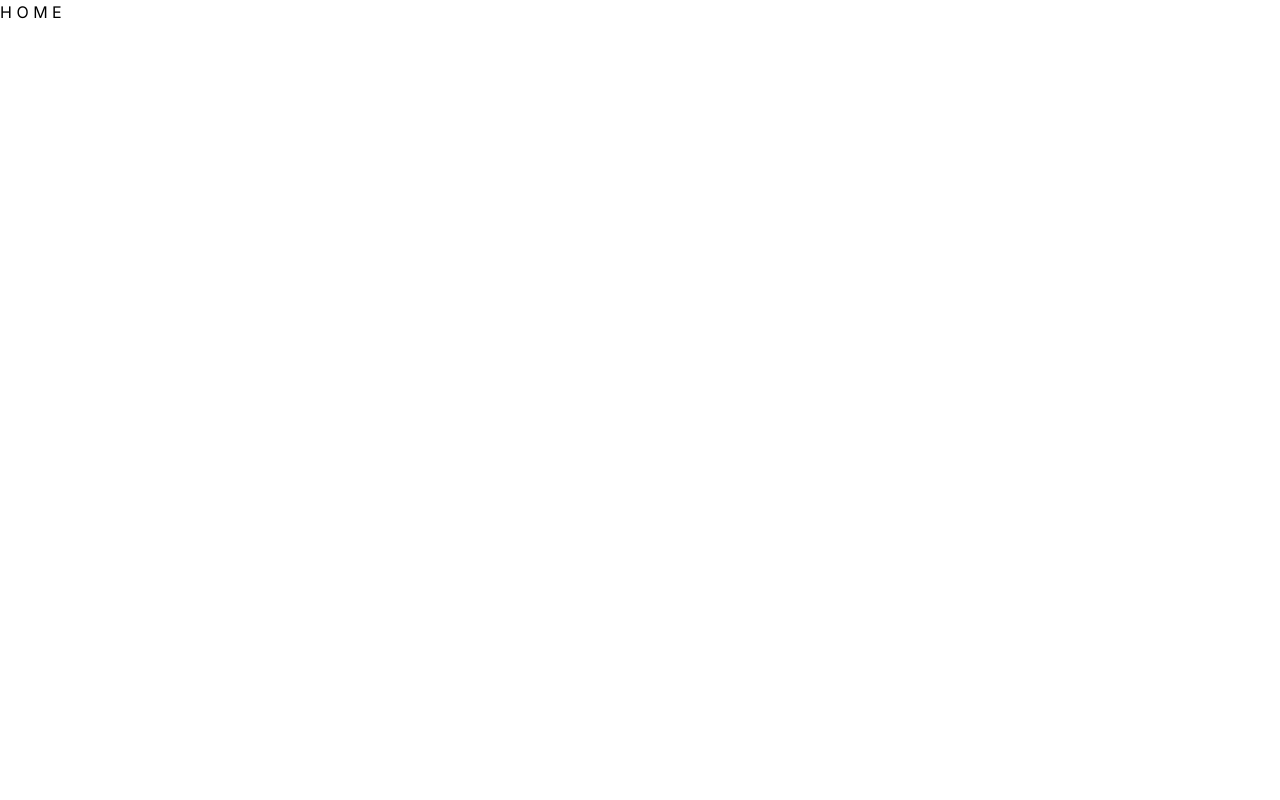
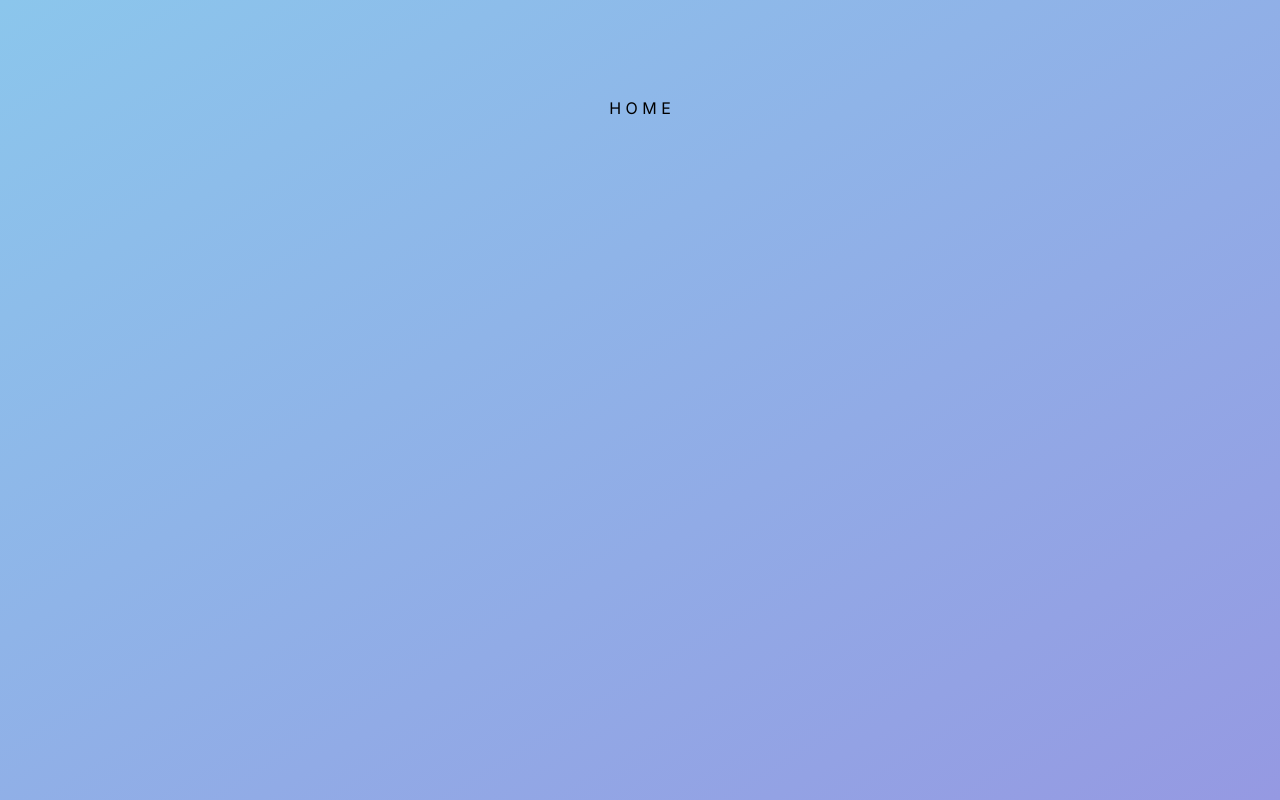
Before and after one commit to ryota-sb/focus, a Next.js app in the folder frontend/app/: page / in a window 1280 px wide. Built offline with nearby package versions, Linux system fonts and the light colour scheme.

Commit message:
layoutページ グラデーションCSS追加

```diff
--- a/frontend/app/app/layout.tsx
+++ b/frontend/app/app/layout.tsx
@@ -1,22 +1,26 @@
-import './globals.css'
-import type { Metadata } from 'next'
-import { Inter } from 'next/font/google'
+import "./globals.css";
+import type { Metadata } from "next";
+import { Inter } from "next/font/google";
 
-const inter = Inter({ subsets: ['latin'] })
+const inter = Inter({ subsets: ["latin"] });
 
 export const metadata: Metadata = {
-  title: 'Create Next App',
-  description: 'Generated by create next app',
-}
+  title: "Create Next App",
+  description: "Generated by create next app",
+};
 
 export default function RootLayout({
   children,
 }: {
-  children: React.ReactNode
+  children: React.ReactNode;
 }) {
   return (
     <html lang="en">
-      <body className={inter.className}>{children}</body>
+      <body
+        className={`${inter.className} bg-gradient-to-br from-[#8BC6EC] to-[#9599E2] flex min-h-screen flex-col items-center justify-between p-24`}
+      >
+        {children}
+      </body>
     </html>
-  )
+  );
 }
```
